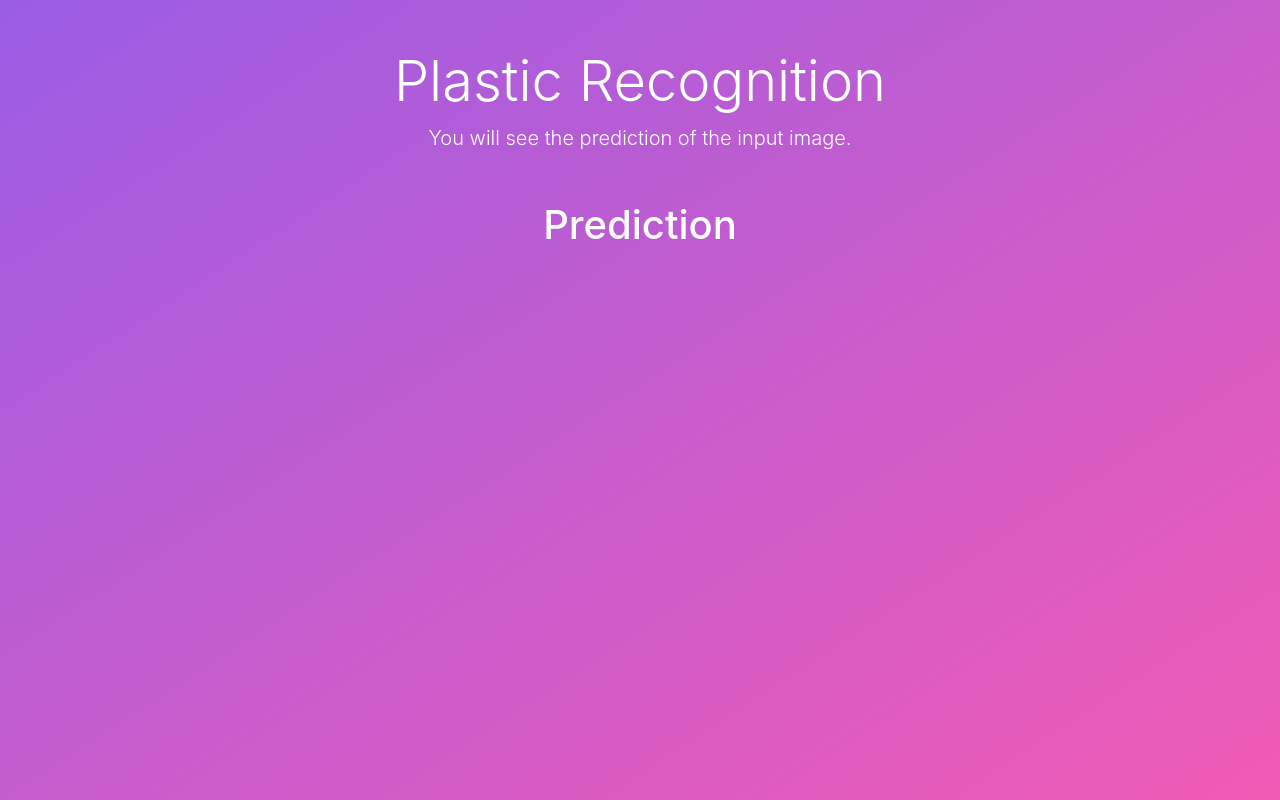
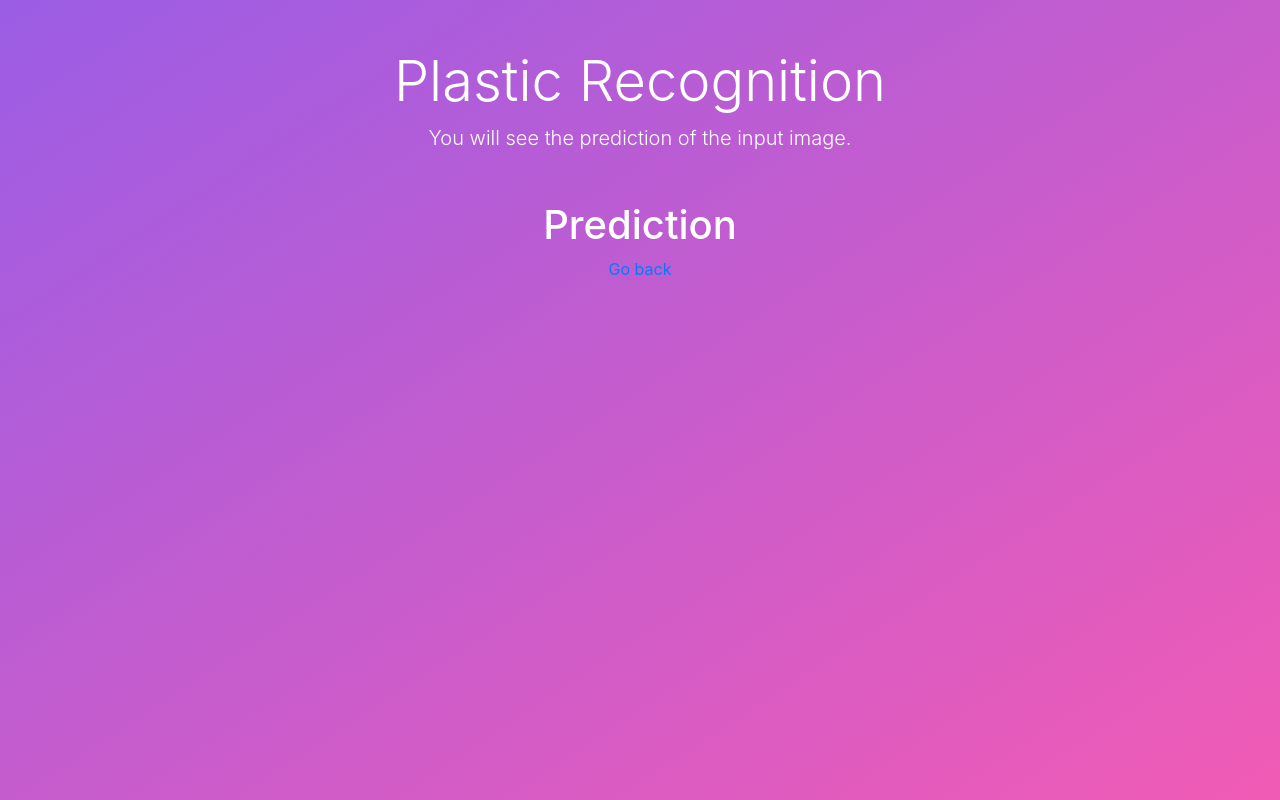
Before and after one commit to Rokas1212/Bimbazinga-plastic-recognition-model, a Flask app: template src/templates/result.html in a window 1280 px wide. Run offline with Flask 3, Linux system fonts and the light colour scheme; the template is opened without the code that fills it, so the values that code supplies are empty.

Commit message:
add return button

```diff
--- a/src/app.py
+++ b/src/app.py
@@ -14,9 +14,8 @@ def main():
 
 
 # Prediction route
-@app.route('/prediction', methods=['POST'])
+@app.route('/', methods=['POST'])
 def predict_image_file():
-
     if request.method == 'POST':
         file = request.files['file']
 
--- a/src/static/css/custom.css
+++ b/src/static/css/custom.css
@@ -1,3 +1,10 @@
+body {
+    height: 100vh;
+    width: 100vw;
+    background-color: #757f9a;
+    background-image: linear-gradient(147deg, #9b5de5 0%, #f15bb5 100%);
+}
+
 #upload {
     opacity: 0;
 }
@@ -28,15 +35,14 @@
     z-index: 1;
 }
 
-
 .image-area img {
     z-index: 2;
     position: relative;
 }
 
-
-body {
-    min-height: 100vh;
-    background-color: #757f9a;
-    background-image: linear-gradient(147deg, #9b5de5 0%, #f15bb5 100%);
+#results {
+    display: flex;
+    flex-direction: column;
+    justify-content: space-evenly;
+    align-items: center;
 }
--- a/src/templates/result.html
+++ b/src/templates/result.html
@@ -6,6 +6,7 @@ Prediction - Hand Sign Digit Recognition
 {% block content %}
 <div class="container py-5">
 
+    <div id="results">
         <header class="text-white text-center">
             <h1 class="display-4">Plastic Recognition</h1>
             <p class="lead mb-5">You will see the prediction of the input image.</p>
@@ -19,5 +20,7 @@ Prediction - Hand Sign Digit Recognition
             <h2 class="display-4 text-dark font-weight-bold">{{err}}</h2>
             {% endif %}
         </header>
+        <a href="{{ url_for('main') }}" id="return">Go back</a>
+    </div>
 </div>
 {% endblock %}
```
Lines whose indentation alone changed are shown as unchanged.
